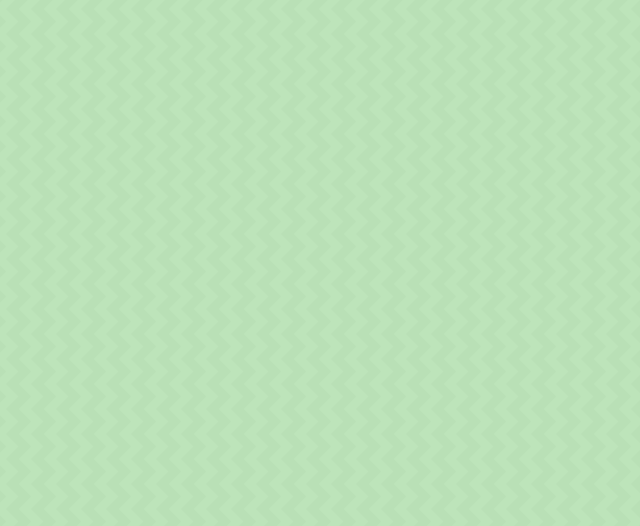
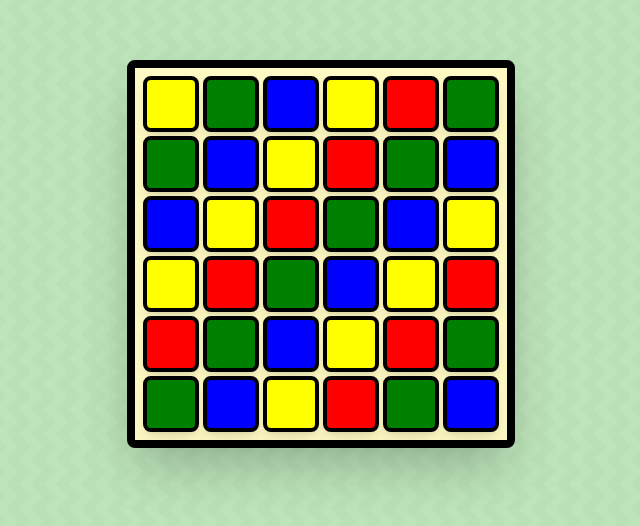
Before and after one commit to DeMarc-Team/ElSwitcher-Frontend, a React (Vite) app: page /partidas/dashboard/1 in a window 1280 px wide. Before the commit this address had no page. Shown: the part 166-692 px from the top of the page, without its empty margins (319-959 px from the left). Built offline with nearby package versions, Linux system fonts and the light colour scheme.

Commit message:
Se implementó recibir colores de un array para colorear el tablero

```diff
--- a/src/App.tsx
+++ b/src/App.tsx
@@ -2,7 +2,7 @@
 import { Toaster } from "@/components/ui/toaster";
 import Home from "@/containers/home/Home";
 import SalaEspera from "./containers/partida_sala_espera/SalaEspera";
-import Dashboard from "./containers/dashboard/components/Board";
+import Dashboard from "./containers/dashboard/Dashboard";
 
 function App() {
     return (
@@ -18,8 +18,8 @@
                         element={<SalaEspera />}
                     />
                     <Route
-                        path="/partidas/dashboard"
-                        element={<Dashboard />}
+                        path="/partidas/dashboard/:id_partida"
+                        element={<Dashboard/>}
                     />
                 </Routes>
             </Router>
--- a/src/containers/dashboard/Dashboard.tsx
+++ b/src/containers/dashboard/Dashboard.tsx
@@ -1,7 +1,17 @@
+import { useParams } from "react-router-dom";
 import Board from "./components/Board";
+
 function Dashboard() {
+    const id_partida = useParams().id_partida;
+    if (!id_partida) {
+        return <p>Id de partida no encontrado</p>;
+    }
     return (
-            <Board/>
+        <div className="flex h-[100vh] w-full items-center justify-center">
+            <Board
+                id_partida={Number(id_partida)}
+            />
+        </div>
     );
 }
 
--- a/src/containers/dashboard/components/Board.tsx
+++ b/src/containers/dashboard/components/Board.tsx
@@ -1,26 +1,43 @@
-import React from 'react';
+import React, { useEffect, useState } from 'react';
+import { ObtenerTablero } from '../../../services/api/ver_tablero'
 
-const Dashboard = () => {
-  // Crea una matriz 6x6 para representar las celdas del tablero
-  const rows = Array(6).fill(null);
-  const cols = Array(6).fill(null);
+const COLORES: string[] = [
+  'red',    // 0
+  'green',  // 1
+  'blue',   // 2
+  'yellow'  // 3
+];
 
-  // Función para generar un color aleatorio
-  const getRandomColor = () => {
-    const colors = ['bg-green-500', 'bg-yellow-500', 'bg-red-500', 'bg-blue-500'];
-    return colors[Math.floor(Math.random() * colors.length)];
+interface DashboardProps {
+  id_partida: number; // Cambia el tipo según lo que necesites (puede ser string o number)
+}
+
+const Board: React.FC<DashboardProps> = ({ id_partida }) => {
+  const [tablero, setTablero] = useState<number[][]>([]); // Asegúrate de que el tipo coincida con lo que esperas
+
+  const fetchTablero = async () => {
+    try {
+      const data = await ObtenerTablero(id_partida);
+      setTablero(data.tablero6x6);
+    } catch (error) {
+      console.error('Error al obtener el tablero:', error);
+    }
   };
+
+  useEffect(() => {
+    fetchTablero();
+  }, [id_partida]);
 
   return (
     <div className="flex justify-center items-center h-screen">
       <div className="grid grid-cols-6 grid-rows-6 gap-1 border-8 border-black rounded-lg p-2 shadow-2xl bg-yellow-100">
-        {rows.map((_, rowIndex) =>
-          cols.map((_, colIndex) => (
+        {tablero.map((row, rowIndex) =>
+          row.map((cell, colIndex) => (
             <div
               key={`${rowIndex}-${colIndex}`}
-              className={`w-14 h-14 ${getRandomColor()}  border-4 border-black rounded-lg shadow-lg flex items-center justify-center`}
-            >
-              {/* Eliminamos el contenido de la celda */}
+              className="w-14 h-14 border-4 border-black rounded-lg shadow-lg flex items-center justify-center"
+              style={{ backgroundColor: COLORES[cell] || 'white' }} // Convertir a string
+              >
             </div>
           ))
         )}
@@ -29,4 +46,4 @@
   );
 };
 
-export default Dashboard;
+export default Board;
--- a/src/containers/partida_sala_espera/components/Room.tsx
+++ b/src/containers/partida_sala_espera/components/Room.tsx
@@ -42,7 +42,7 @@
 
     const temporizador = () => {
         setTimeout(() => {
-            navigate('/partidas/dashboard'); // Redirige a la ruta "/partidas/dashboard"
+            navigate(`/partidas/dashboard/${id_partida}`); // Redirige a la ruta "/partidas/dashboard"
         }, 2000); // 2000 ms = 2 segundos*/
     }
     useEffect(() => {
--- a/src/services/api/ver_tablero.ts
+++ b/src/services/api/ver_tablero.ts
@@ -1,14 +1,25 @@
 import { API_HOST } from "./const";
 
 interface Tablero {
-    tablero6x6: Int32Array[][],
+    tablero6x6: number[][],
     iniciada:boolean;
 }
 
+const TABLERO_MANUAL: Tablero = {
+    tablero6x6: [
+        [3, 1, 2, 3, 0, 1],
+        [1, 2, 3, 0, 1, 2],
+        [2, 3, 0, 1, 2, 3],
+        [3, 0, 1, 2, 3, 0],
+        [0, 1, 2, 3, 0, 1],
+        [1, 2, 3, 0, 1, 2],
+    ],
+    iniciada: true // Cambia este valor según sea necesario
+};
 
 const ObtenerTablero = async (id_partida: number): Promise<Tablero> => {
     try {
-        const response = await fetch(
+        /*const response = await fetch(
             `${API_HOST}/juego/${id_partida}/tablero`,
             {
                 method: "GET",
@@ -24,8 +35,8 @@
             );
         }
 
-        return await response.json();
-
+        return await response.json();*/
+        return TABLERO_MANUAL;
     } catch (error) {
         console.error("Error talero:", error);
         throw error;
```
